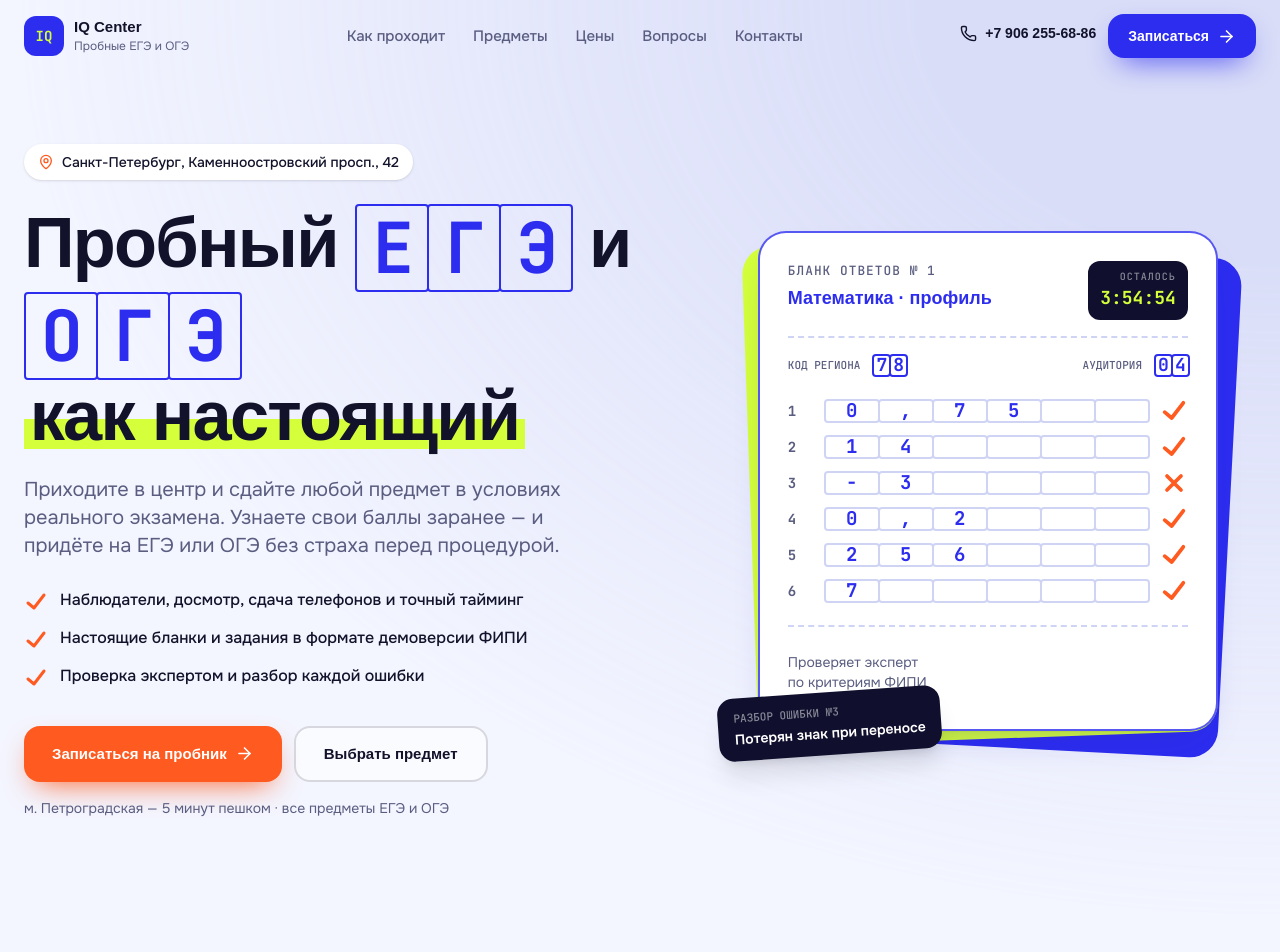
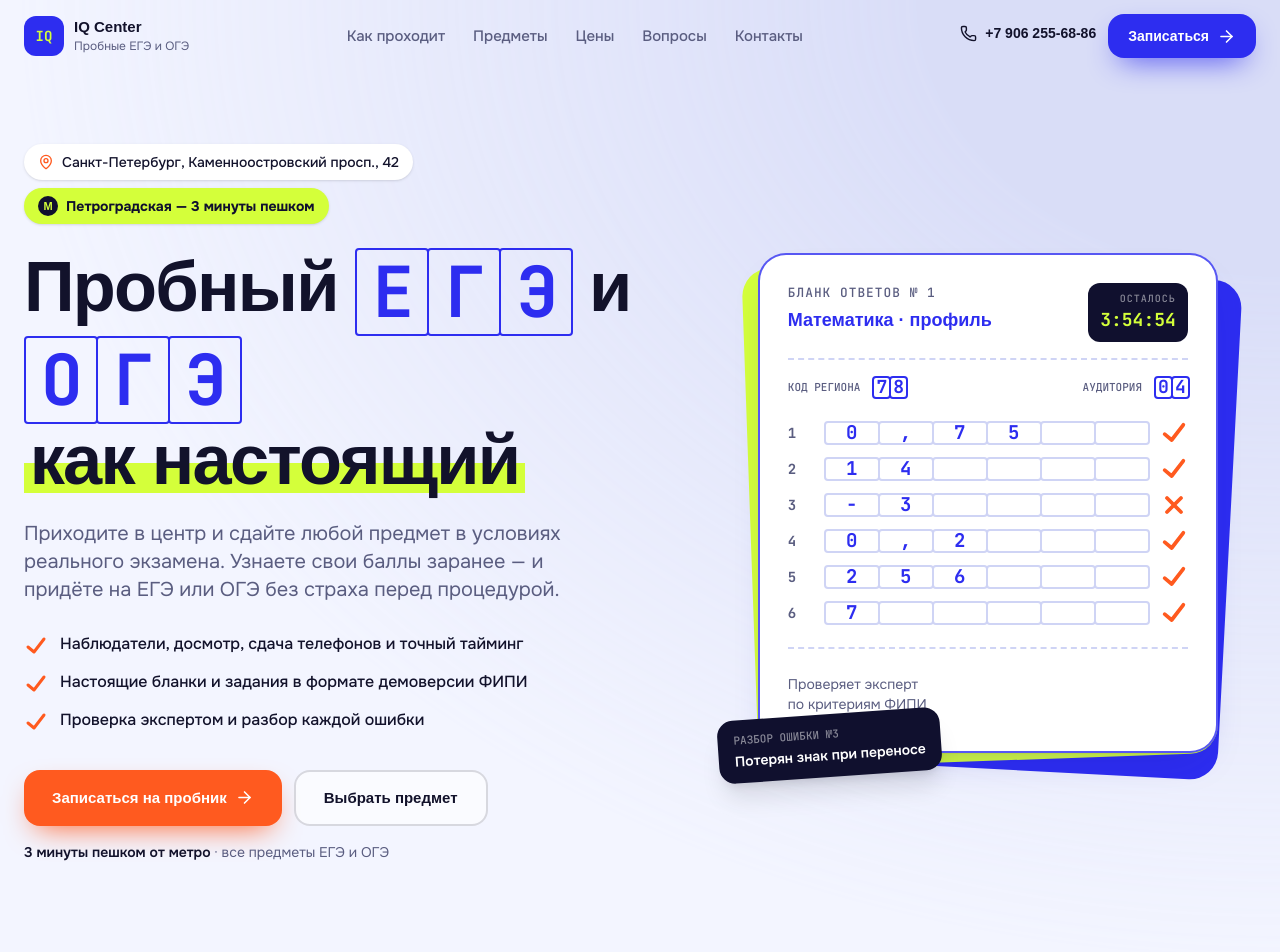
Before and after one commit to Marke-Love/iq-center, a Next.js app: page / in a window 1280 px wide. Shown: the top 952 px of the page. Built offline with nearby package versions, Linux system fonts and the light colour scheme; a web font is replaced by a local one.

Commit message:
fix first page

```diff
--- a/src/app/layout.tsx
+++ b/src/app/layout.tsx
@@ -10,7 +10,7 @@ const mono = JetBrains_Mono({ subsets: ["latin", "cyrillic"], weight: ["500", "7
 
 const title = "Пробный ЕГЭ и ОГЭ в Санкт-Петербурге — как на настоящем экзамене | " + site.name;
 const description =
-  "Пробные экзамены ЕГЭ и ОГЭ по всем предметам в условиях реального экзамена: наблюдатели, бланки, тайминг. Проверка экспертами по критериям ФИПИ и разбор ошибок. м. Петроградская.";
+  "Пробные экзамены ЕГЭ и ОГЭ по всем предметам в условиях реального экзамена: наблюдатели, бланки, тайминг. Проверка экспертами по критериям ФИПИ и разбор ошибок. 3 минуты пешком от метро Петроградская.";
 
 export const metadata: Metadata = {
   metadataBase: new URL(site.url),
--- a/src/components/sections/Final.tsx
+++ b/src/components/sections/Final.tsx
@@ -6,6 +6,7 @@ import { goal } from "@/lib/metrika";
 import { PhoneLink, CtaButton } from "../ui/CtaButton";
 import { LeadForm } from "../ui/LeadForm";
 import { Logo } from "./Header";
+import { MetroBadge } from "./MetroBadge";
 
 export function CtaForm() {
   return (
@@ -24,6 +25,7 @@ export function CtaForm() {
             <PhoneLink className="font-display text-lg font-bold text-white" />
             <span className="flex items-center gap-2"><Clock size={17} /> {site.hours}</span>
           </div>
+          <MetroBadge className="mt-5" />
         </div>
         <div className="relative rounded-[28px] bg-night/60 p-6 ring-1 ring-white/10 backdrop-blur sm:p-8">
           <LeadForm source="final" dark />
@@ -46,9 +48,12 @@ export function Contacts() {
               <MapPin className="mt-0.5 shrink-0 text-ink" />
               <span><b className="block font-display">{site.address}</b><span className="text-muted">{site.city}</span></span>
             </li>
-            <li className="flex gap-4">
-              <Train className="mt-0.5 shrink-0 text-ink" />
-              <span className="text-muted">{site.metro}</span>
+            <li className="flex items-center gap-4 rounded-2xl bg-marker/25 p-3">
+              <Train className="ml-1 shrink-0 text-ink" />
+              <span>
+                <b className="block font-display">{site.metroWalk} от м. {site.metroName}</b>
+                <span className="text-sm text-muted">Выход к Каменноостровскому проспекту</span>
+              </span>
             </li>
             <li className="flex gap-4">
               <Phone className="mt-0.5 shrink-0 text-ink" />
--- a/src/components/sections/Hero.tsx
+++ b/src/components/sections/Hero.tsx
@@ -1,5 +1,6 @@
 import { MapPin } from "lucide-react";
 import { site } from "@/content/site";
+import { MetroBadge } from "./MetroBadge";
 import { CtaButton } from "../ui/CtaButton";
 import { AnswerSheet } from "./AnswerSheet";
 
@@ -15,10 +16,13 @@ export function Hero() {
       <div className="bg-grid absolute inset-0 -z-10 [mask-image:radial-gradient(ellipse_at_top_right,black_20%,transparent_70%)] opacity-70" aria-hidden />
       <div className="mx-auto grid max-w-7xl items-center gap-16 px-4 sm:px-6 lg:grid-cols-[1.1fr_0.9fr] lg:gap-10">
         <div>
-          <p className="inline-flex items-center gap-2 rounded-full bg-white px-3.5 py-2 text-sm font-medium shadow-sm">
-            <MapPin size={16} className="text-check" />
-            {site.city}, {site.address}
-          </p>
+          <div className="flex flex-wrap items-center gap-2">
+            <p className="inline-flex items-center gap-2 rounded-full bg-white px-3.5 py-2 text-sm font-medium shadow-sm">
+              <MapPin size={16} className="text-check" />
+              {site.city}, {site.address}
+            </p>
+            <MetroBadge />
+          </div>
 
           <h1 className="mt-6 font-display text-[2.35rem] leading-[1.02] font-bold tracking-tight sm:text-6xl xl:text-[4.4rem]">
             Пробный{" "}
@@ -62,7 +66,9 @@ export function Hero() {
               Выбрать предмет
             </a>
           </div>
-          <p className="mt-4 text-sm text-muted">{site.metro} · все предметы ЕГЭ и ОГЭ</p>
+          <p className="mt-4 text-sm text-muted">
+            <b className="font-semibold text-text">{site.metroWalk} от метро</b> · все предметы ЕГЭ и ОГЭ
+          </p>
         </div>
 
         <AnswerSheet />
--- /dev/null
+++ b/src/components/sections/MetroBadge.tsx
@@ -0,0 +1,15 @@
+import { site } from "@/content/site";
+
+// Близость метро — сильный аргумент, поэтому у неё собственный бейдж фирменным цветом.
+export function MetroBadge({ className = "" }: { className?: string }) {
+  return (
+    <p className={`inline-flex items-center gap-2 rounded-full bg-marker px-3.5 py-2 text-sm font-bold text-night shadow-sm ${className}`}>
+      <span aria-hidden className="grid size-5 shrink-0 place-items-center rounded-full bg-night font-display text-[11px] leading-none text-marker">
+        М
+      </span>
+      <span>
+        {site.metroName} — <span className="whitespace-nowrap">{site.metroWalk}</span>
+      </span>
+    </p>
+  );
+}
--- a/src/content/site.ts
+++ b/src/content/site.ts
@@ -10,7 +10,9 @@ export const site = {
   email: "info@example.ru", // TODO: почта центра
   city: "Санкт-Петербург",
   address: "Каменноостровский просп., 42",
-  metro: "м. Петроградская — 5 минут пешком",
+  // Метро — важное преимущество, вынесено на первый экран. Проверьте время пешком.
+  metroName: "Петроградская",
+  metroWalk: "3 минуты пешком",
   hours: "Пн–Вс, 10:00–20:00",
   url: "https://example.ru", // TODO: домен сайта
   // Координаты для карты (Каменноостровский, 42)
@@ -24,6 +26,8 @@ export const site = {
   // ID счётчика Яндекс.Метрики. Пустая строка — счётчик не подключается.
   metrikaId: "",
 };
+
+export const metroLine = `м. ${site.metroName} — ${site.metroWalk}`;
 
 export type Exam = "ЕГЭ" | "ОГЭ";
 
```
